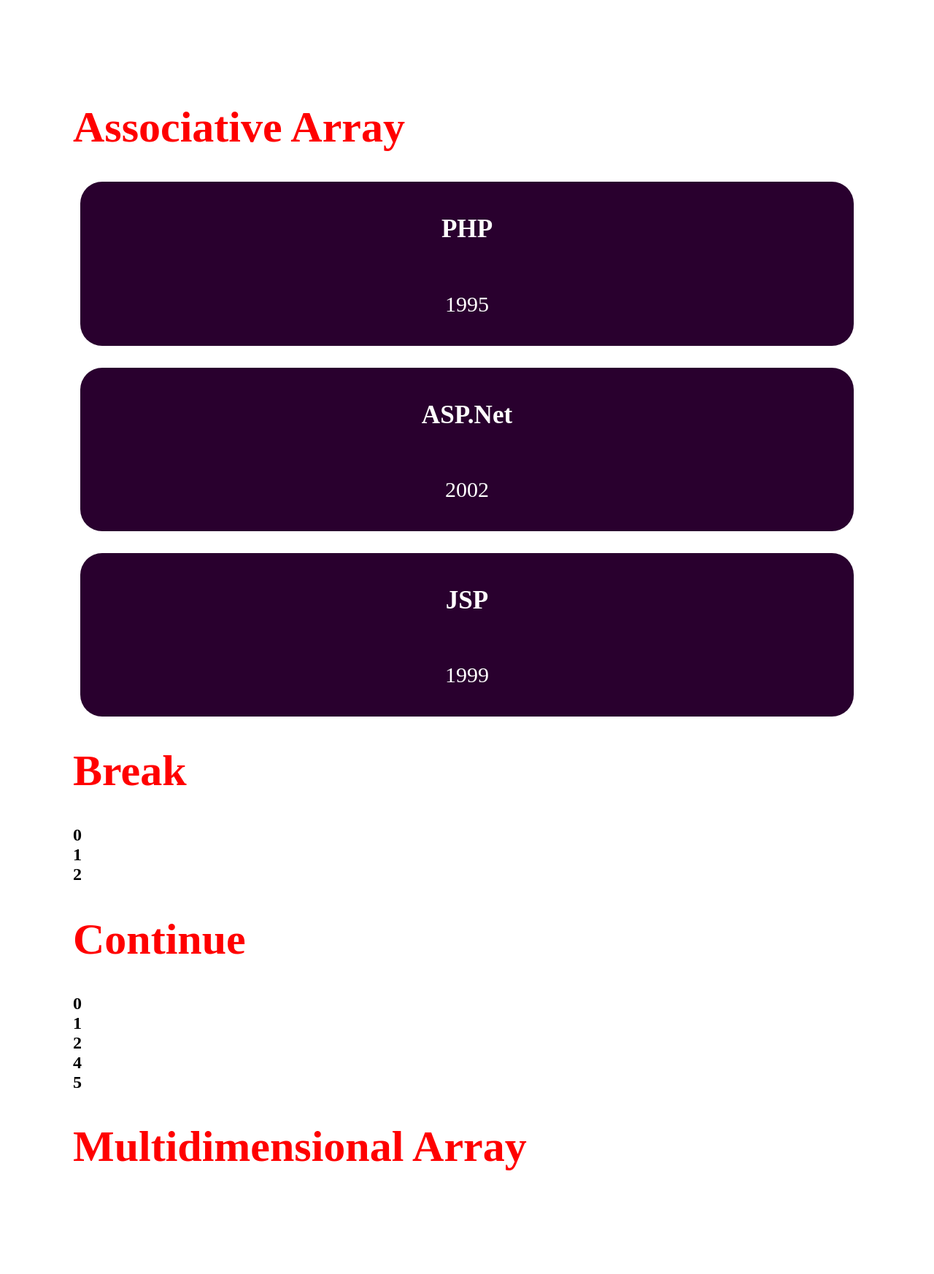
After one commit to BunleapBeun/PHP, a PHP site: the page made by Day 05 - title/index.php in a window 1280 px wide. The commit adds this page. Shown: the whole page at 73% size. Run offline with PHP 8.4, Linux system fonts and the light colour scheme.

Commit message:
update day4

```diff
--- a/Day 04 - Day 04 - while, for, array foreach/index.php
+++ b/Day 04 - Day 04 - while, for, array foreach/index.php
@@ -44,12 +44,12 @@
     <h1 class="head-sub">Array and foreach</h1>
 
     <?php
-
+    // this array we call index array
     $color = array('red', 'green', 'blue', 'yellow');
 
     // echo $color;// can not use with echo
 
-    // print_r($color);
+    // print_r($color); // user for print value of array
 
     foreach ($color as $value) {
     ?>
--- /dev/null
+++ b/Day 05 - title/index.php
@@ -0,0 +1,65 @@
+<!DOCTYPE html>
+<html lang="en">
+
+<head>
+    <meta charset="UTF-8">
+    <meta name="viewport" content="width=device-width, initial-scale=1.0">
+    <title>Day 05 - associative arr, multi arr, foreach, break, continue </title>
+    <link rel="stylesheet" href="./../style.css">
+</head>
+
+<body>
+
+    <h1 class="head-sub">Associative Array</h1>
+
+    <?php
+
+    // this array we call associative array
+    $year = array(
+        'PHP' => '1995',
+        'ASP.Net' => '2002',
+        'JSP' => '1999',
+    );
+
+    foreach ($year as $key => $val) {
+    ?>
+        <div class="box1">
+            <h3><?php echo $key; ?></h3>
+            <p><?php echo $val; ?></p>
+        </div>
+    <?php
+    }
+
+    ?>
+
+    <h1 class="head-sub">Break</h1>
+    <h2>
+        <?php
+            for ($i = 0; $i <= 5; $i++) {
+                if ($i == 3) {
+                    break;
+                }
+                echo $i. '<br>';
+            }
+        ?>
+    </h2>
+
+    <h1 class="head-sub">Continue</h1>
+    <h2>
+        <?php
+            for ($i = 0; $i <= 5; $i++) {
+                if ($i == 3) {
+                    continue;
+                }
+                echo $i. '<br>';
+            }
+        ?>
+    </h2>
+
+    <h1 class="head-sub">Multidimensional Array</h1>
+
+
+
+</body>
+
+</html>
--- a/style.css
+++ b/style.css
@@ -8,11 +8,16 @@ body {
   width: 100px;
   height: 100px;
   border-radius: 30px;
+  text-align: center;
+  display: flex;
+  align-items: center;
+  justify-content: center;
+  flex-direction: column;
 }
 
 .box1 {
-  width: 100px;
-  height: 100px;
+  /* width: 100px; */
+  /* height: 100px; */
   background-color: rgb(41, 0, 46);
   color: #fff;
   font-size: 30px;
@@ -21,6 +26,9 @@ body {
   align-items: center;
   justify-content: center;
   border-radius: 30px;
+  flex-direction: column;
+  padding: 10px;
+  margin: 30px 10px;
 }
 
 .box2 {
```
